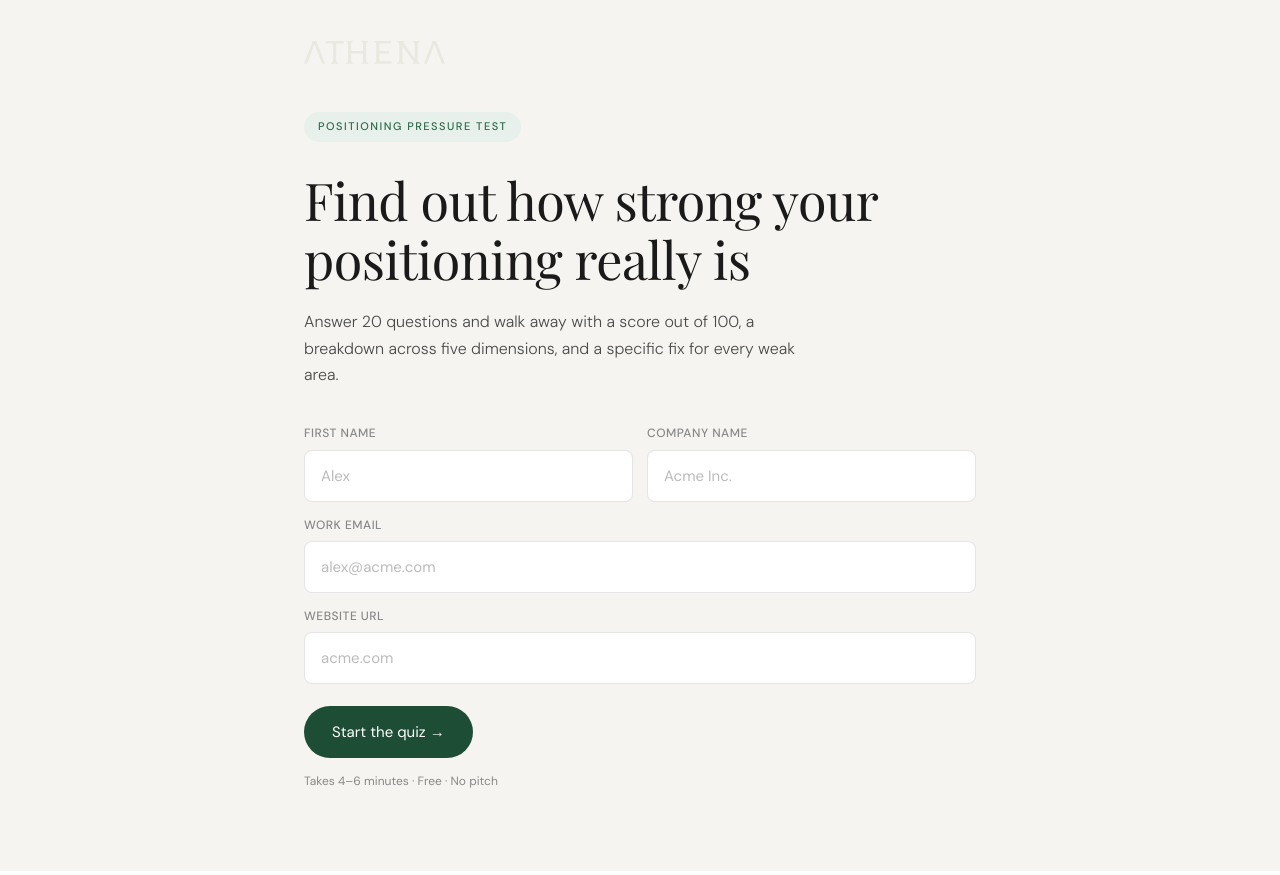
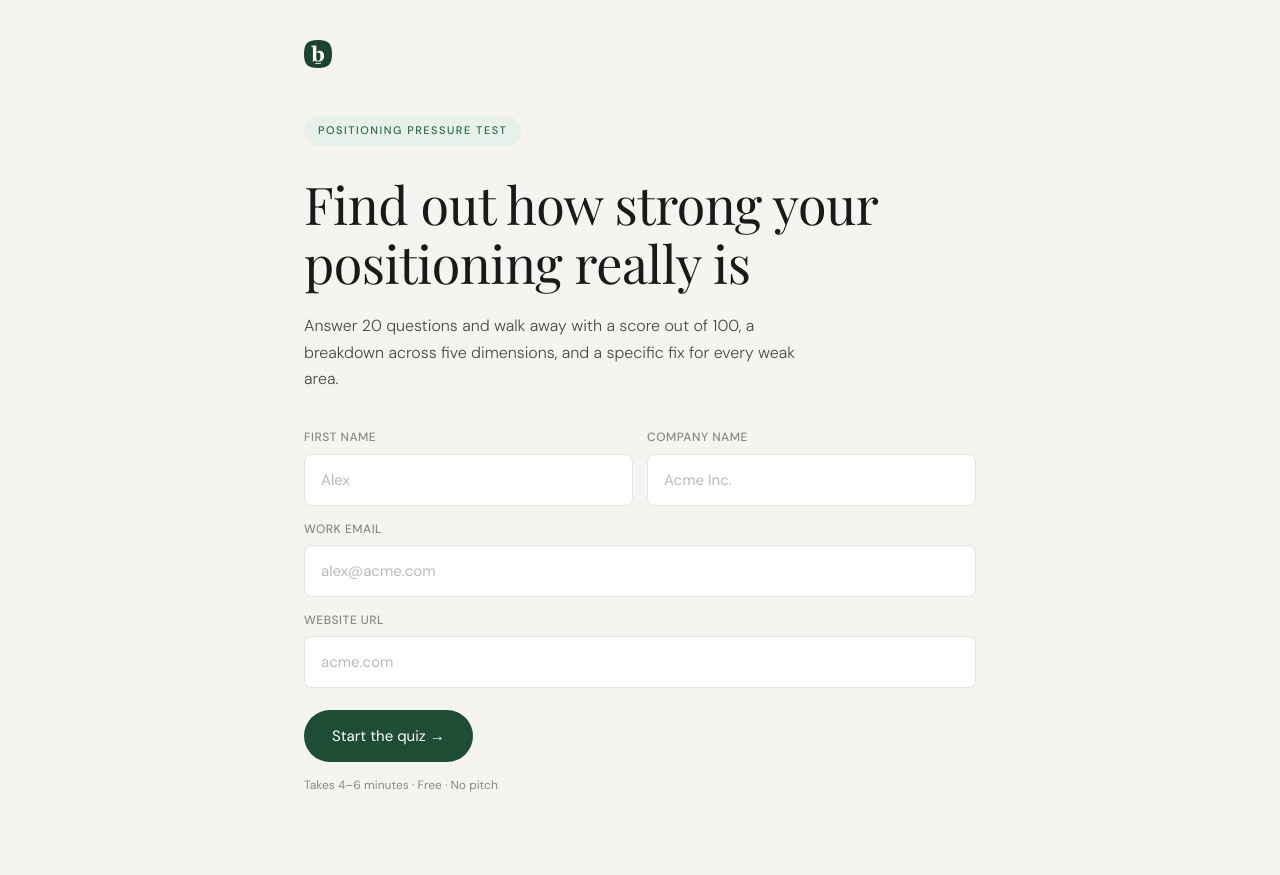
Before and after one commit to heyblake5/boundset, a Next.js app: page /quiz/score in a window 1280 px wide. Built offline with nearby package versions, Linux system fonts and the light colour scheme.

Commit message:
Update logo image in quiz score page

```diff
--- a/app/quiz/score/page.tsx
+++ b/app/quiz/score/page.tsx
@@ -246,7 +246,7 @@ export default function QuizScorePage() {
       `}</style>
       <div className="qz">
         <div className="qz-w">
-          <a href="https://boundset.com" style={{display:"flex",alignItems:"center",textDecoration:"none",marginBottom:"48px"}}><img src="/wordmark-logo.svg" alt="Boundset" style={{height:"24px",width:"auto"}} /></a>
+          <a href="https://boundset.com" style={{display:"flex",alignItems:"center",textDecoration:"none",marginBottom:"48px"}}><img src="/favicon.svg" alt="Boundset" style={{height:"28px",width:"auto"}} /></a>
           {step==='intro'&&(
             <div>
               <div className="qz-ey">Positioning Pressure Test</div>
```
